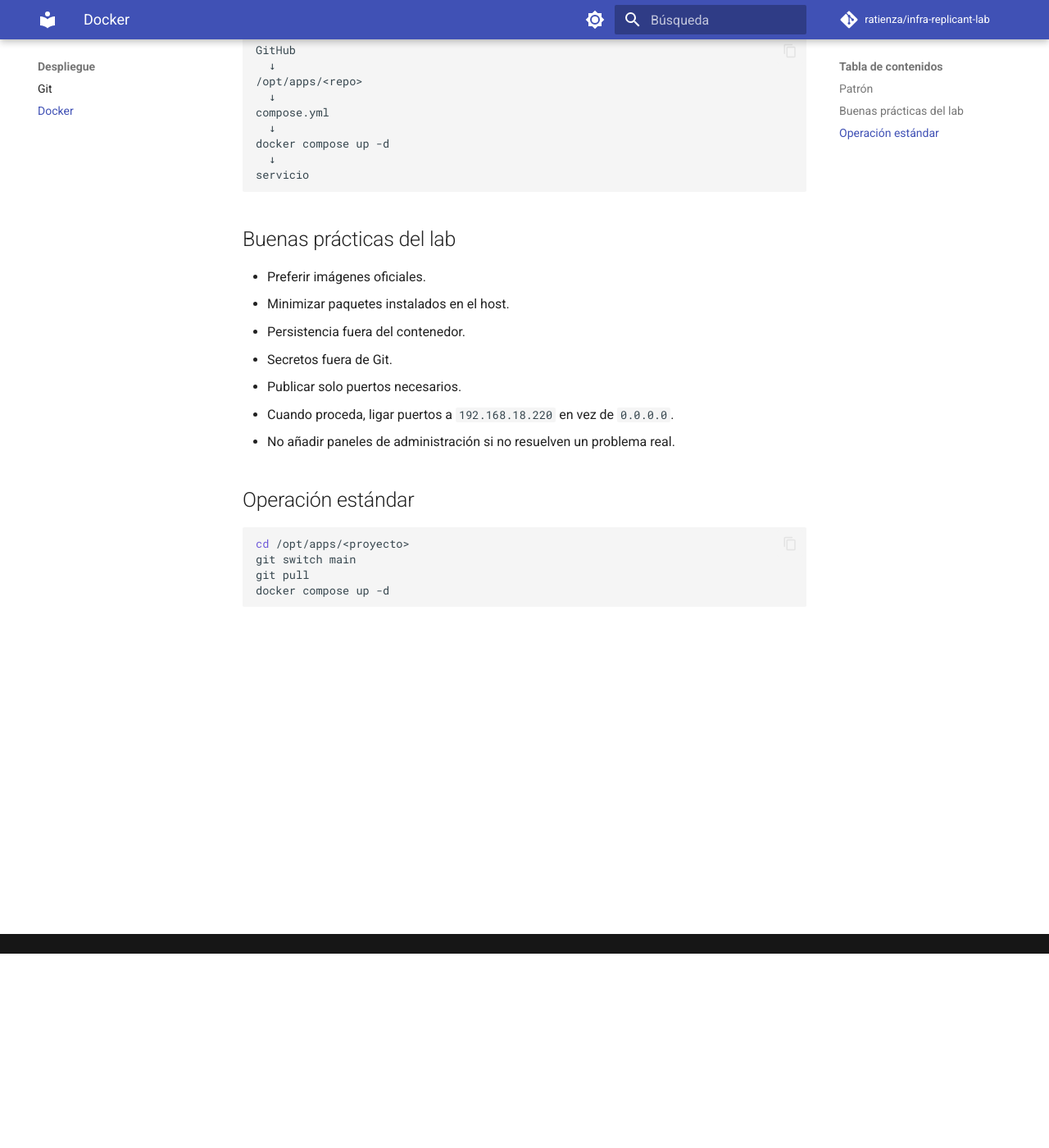
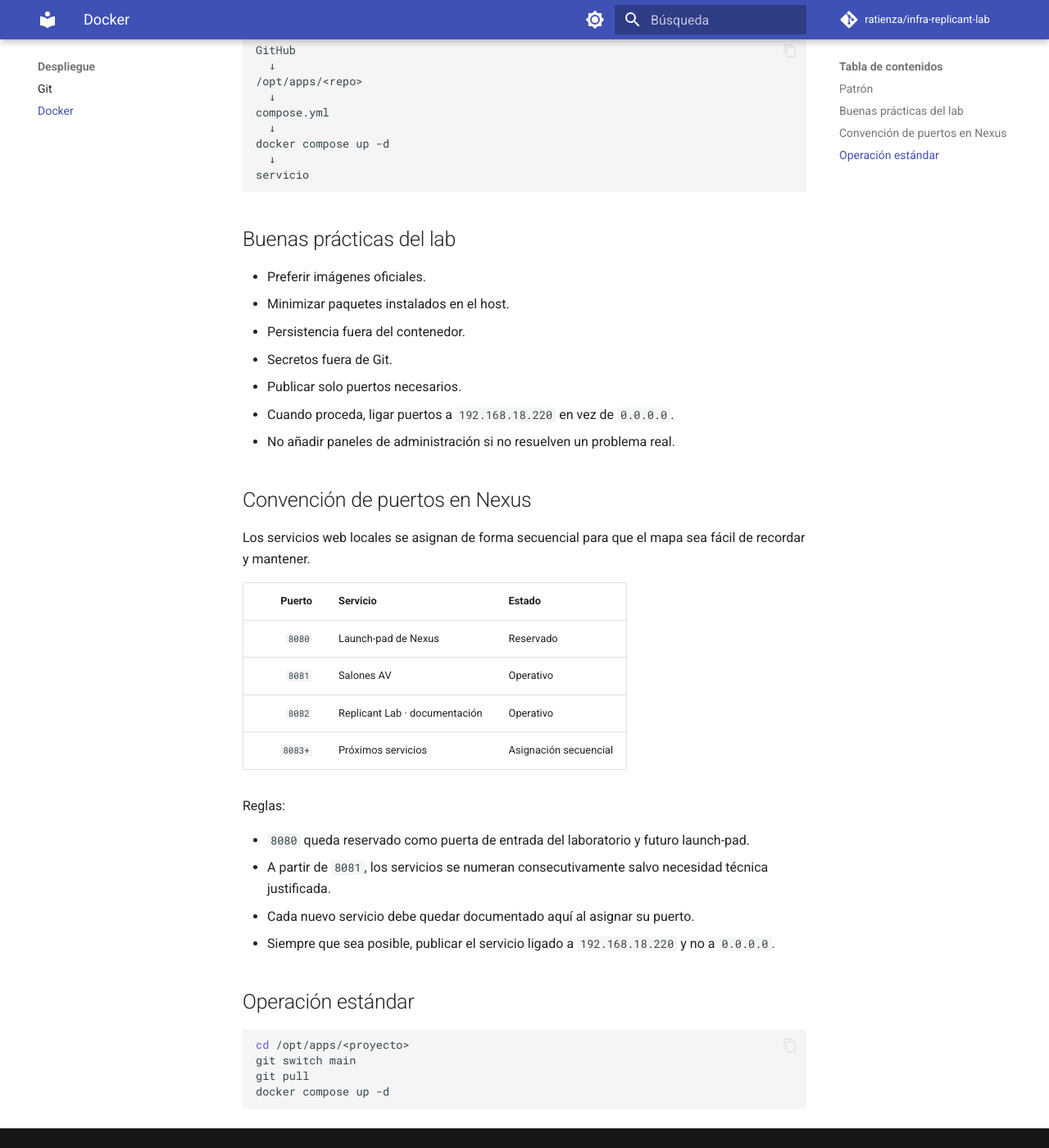
Before and after one commit to ratienza/infra-replicant-lab, an MkDocs documentation site: the page built from docs/despliegue/docker.md, in a window 1280 px wide and 1400 px high, scrolled down 237 px. Shown: the whole window at 82% size. Built offline with MkDocs 1.6.1 and Material for MkDocs 9.7.7, drawn with Linux system fonts in a browser that asks for light colours; comment, search, counter and statistics services are not loaded.

Commit message:
Document Nexus sequential port allocation (#2)
* Use sequential port 8082 for documentation

* Document sequential service ports and launch-pad reservation

````diff
--- a/compose.yml
+++ b/compose.yml
@@ -6,4 +6,4 @@
     container_name: infra-replicant-docs
     restart: unless-stopped
     ports:
-      - "192.168.18.220:8088:80"
+      - "192.168.18.220:8082:80"
--- a/docs/despliegue/docker.md
+++ b/docs/despliegue/docker.md
@@ -24,6 +24,24 @@
 - Cuando proceda, ligar puertos a `192.168.18.220` en vez de `0.0.0.0`.
 - No añadir paneles de administración si no resuelven un problema real.
 
+## Convención de puertos en Nexus
+
+Los servicios web locales se asignan de forma secuencial para que el mapa sea fácil de recordar y mantener.
+
+| Puerto | Servicio | Estado |
+|---:|---|---|
+| `8080` | Launch-pad de Nexus | Reservado |
+| `8081` | Salones AV | Operativo |
+| `8082` | Replicant Lab · documentación | Operativo |
+| `8083+` | Próximos servicios | Asignación secuencial |
+
+Reglas:
+
+- `8080` queda reservado como puerta de entrada del laboratorio y futuro launch-pad.
+- A partir de `8081`, los servicios se numeran consecutivamente salvo necesidad técnica justificada.
+- Cada nuevo servicio debe quedar documentado aquí al asignar su puerto.
+- Siempre que sea posible, publicar el servicio ligado a `192.168.18.220` y no a `0.0.0.0`.
+
 ## Operación estándar
 
 ```bash
````
